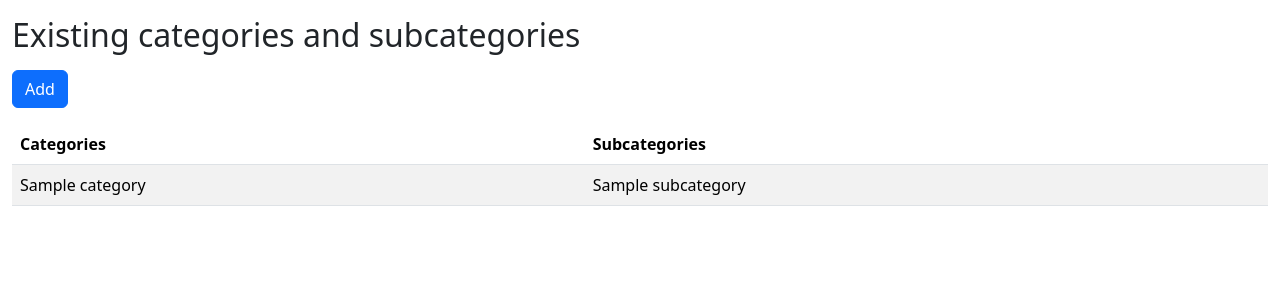
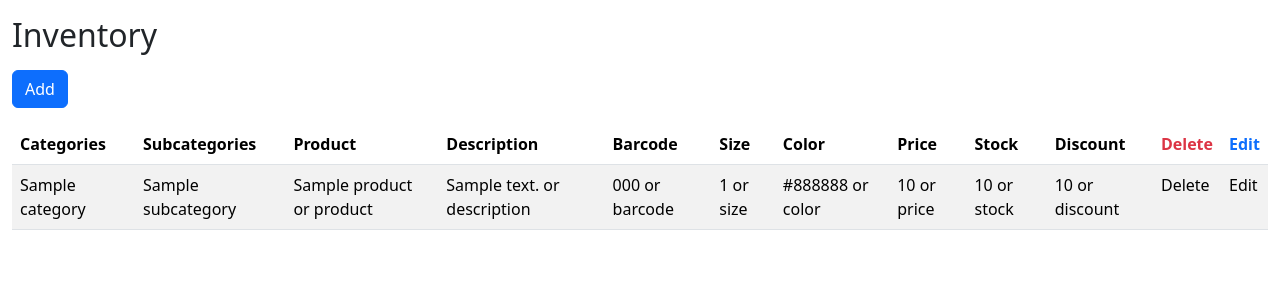
Before and after one commit to petersonmardi/inventory, a Flask app: template inventour/templates/management/index.html in a window 1280 px wide. Shown: the part 56-356 px from the top of the page. Run offline with Flask 3, Linux system fonts and the light colour scheme; a user stored in the database is signed in; data comes from the database, SQL or seed files in the repository; both versions use the stored data as it was after the commit; tables that the repository leaves empty hold one stand-in row (values such as "Sample post"); the template is opened without the code that fills it: most values are stand-ins (such as "Sample title", 1, 10 or a date in 2020).

Commit message:
Add more columns

```diff
--- a/inventour/templates/management/create.html
+++ b/inventour/templates/management/create.html
@@ -99,7 +99,7 @@
     </div>
   </div>
 
-  <!-- <script>
+  <script>
     const categoryInput = document.getElementById('categoryInput');
     const subcategoryInput = document.getElementById('subcategoryInput');
     const categorySelect = document.getElementById('categorySelect');
@@ -183,7 +183,7 @@
 
     // Initial variant row
     createVariantRow();
-  </script> -->
+  </script>
 
   <script src="https://cdn.jsdelivr.net/npm/bootstrap@5.3.3/dist/js/bootstrap.bundle.min.js"></script>
 </div>
--- a/inventour/templates/management/index.html
+++ b/inventour/templates/management/index.html
@@ -7,7 +7,7 @@
 {% block title %} Inventory Management {% endblock %}
 
 {% block content %}
-  <h2 class="my-3">Existing categories and subcategories</h2>
+  <h2 class="my-3">Inventory</h2>
 
   {% if g.user %}
       <button class="btn btn-primary mb-3" type="button" value="New">
@@ -24,6 +24,18 @@
       <tr>
         <th>Categories</th>
         <th>Subcategories</th>
+        <th>Product</th>
+        <th>Description</th>
+        <th>Barcode</th>
+        <th>Size</th>
+        <th>Color</th>
+        <th>Price</th>
+        <th>Stock</th>
+        <th>Discount</th>
+            {% if g.user %}
+            <th class="text-danger">Delete</th>
+            <th class="text-primary">Edit</th>
+            {% endif %}
       </tr>
     </thead>
     <tbody>
@@ -31,6 +43,18 @@
       <tr>
         <td>{{ row["category"] }}</td>
         <td>{{ row["subcategory"] }}</td>
+        <td>{{ row["product"] }} or product</td>
+        <td>{{ row["description"] }} or description</td>
+        <td>{{ row["barcode"] }} or barcode</td>
+        <td>{{ row["size"] }} or size</td>
+        <td>{{ row["color"] }} or color</td>
+        <td>{{ row["price"] }} or price</td>
+        <td>{{ row["stock"] }} or stock</td>
+        <td>{{ row["discount"] }} or discount</td>
+            {% if g.user %}
+            <td>Delete</td>
+            <td>Edit</td>
+            {% endif %}
       </tr>
       {% endfor %}
     </tbody>
```
Also changed, not shown: instance/inventory.sqlite.
